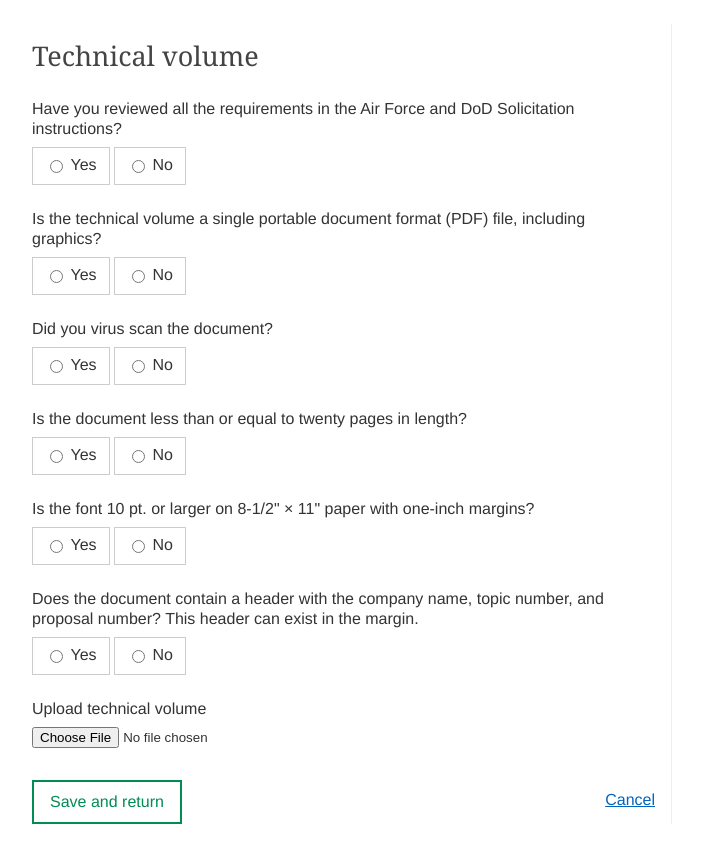
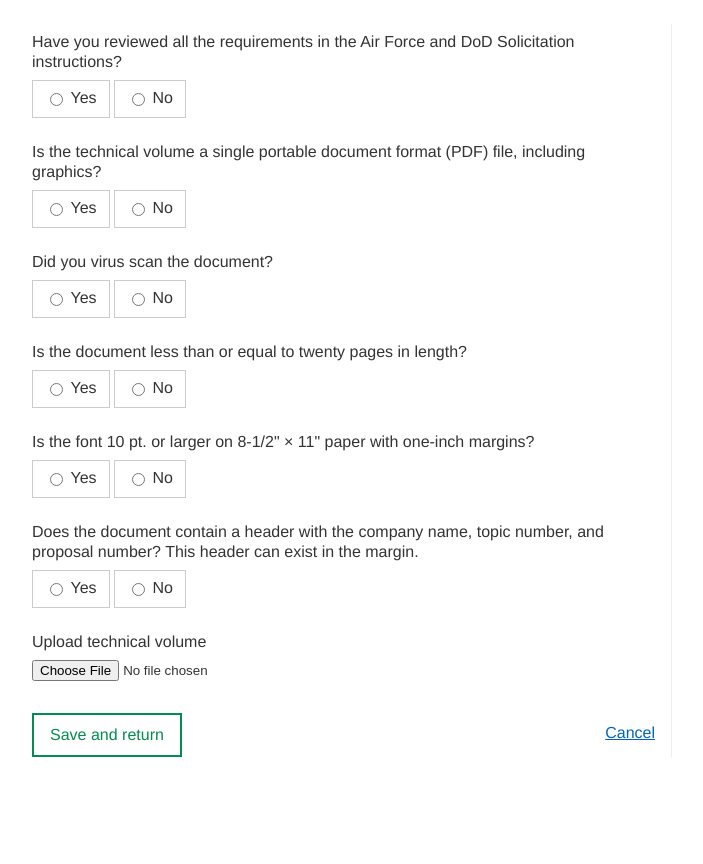
Before and after one commit to 18F/sbirez-prototype, a PHP site: page /proposal_technical_volume.php in a window 1280 px wide. Shown: the part 96-960 px from the top of the page, without its empty margins (96-799 px from the left). After the commit the page ends 853 px from the top, so only its background shows below. Run offline with PHP 8.4, Linux system fonts and the light colour scheme; some libraries are stand-ins or nearby versions.

Commit message:
Fix heading on tech volume page

```diff
--- a/proposal_technical_volume.php
+++ b/proposal_technical_volume.php
@@ -14,7 +14,6 @@
     <main role="main">
       <div class="wrap">
         <form action="proposal_progress_report.php">
-          <h1>Technical volume</h1>
           <section class="fieldset fieldset-radio">
             <h1>Have you reviewed all the requirements in the Air Force and DoD Solicitation instructions?</h1>
             <div class="field field-radio">
```
